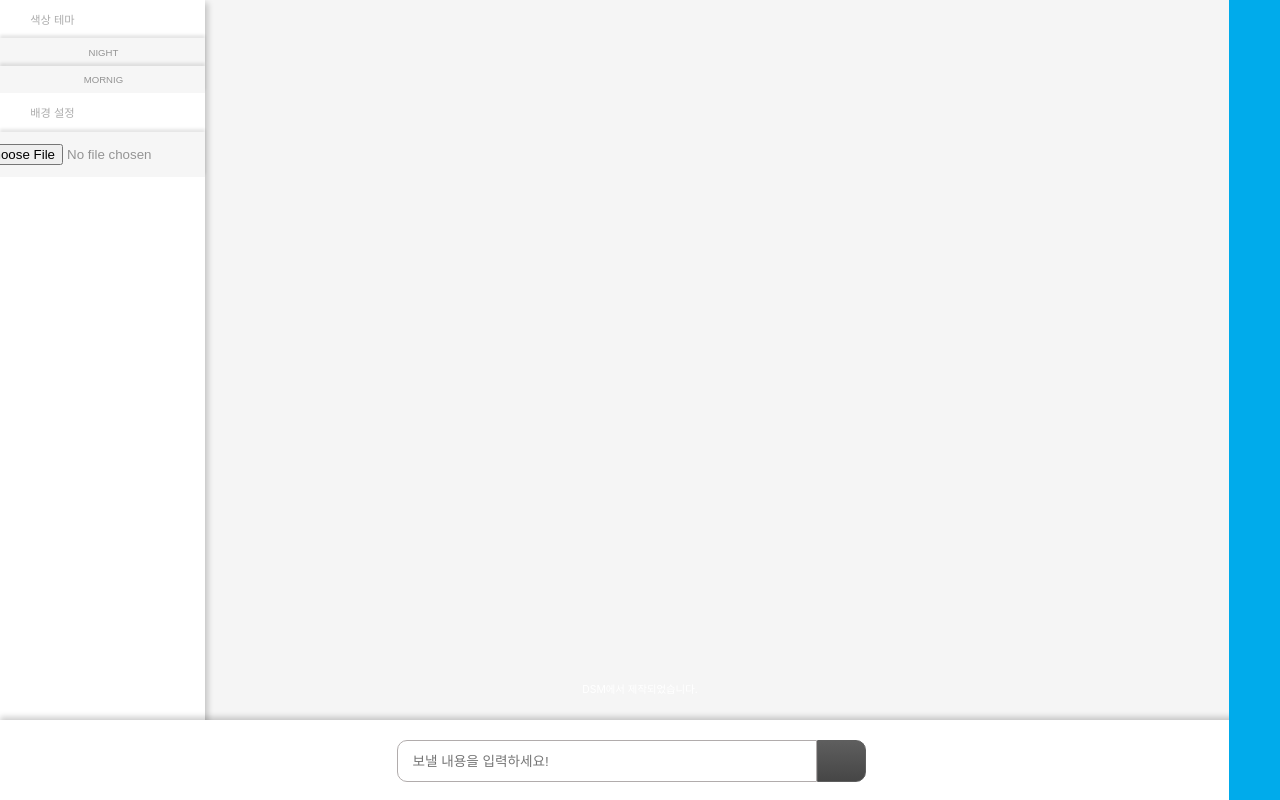
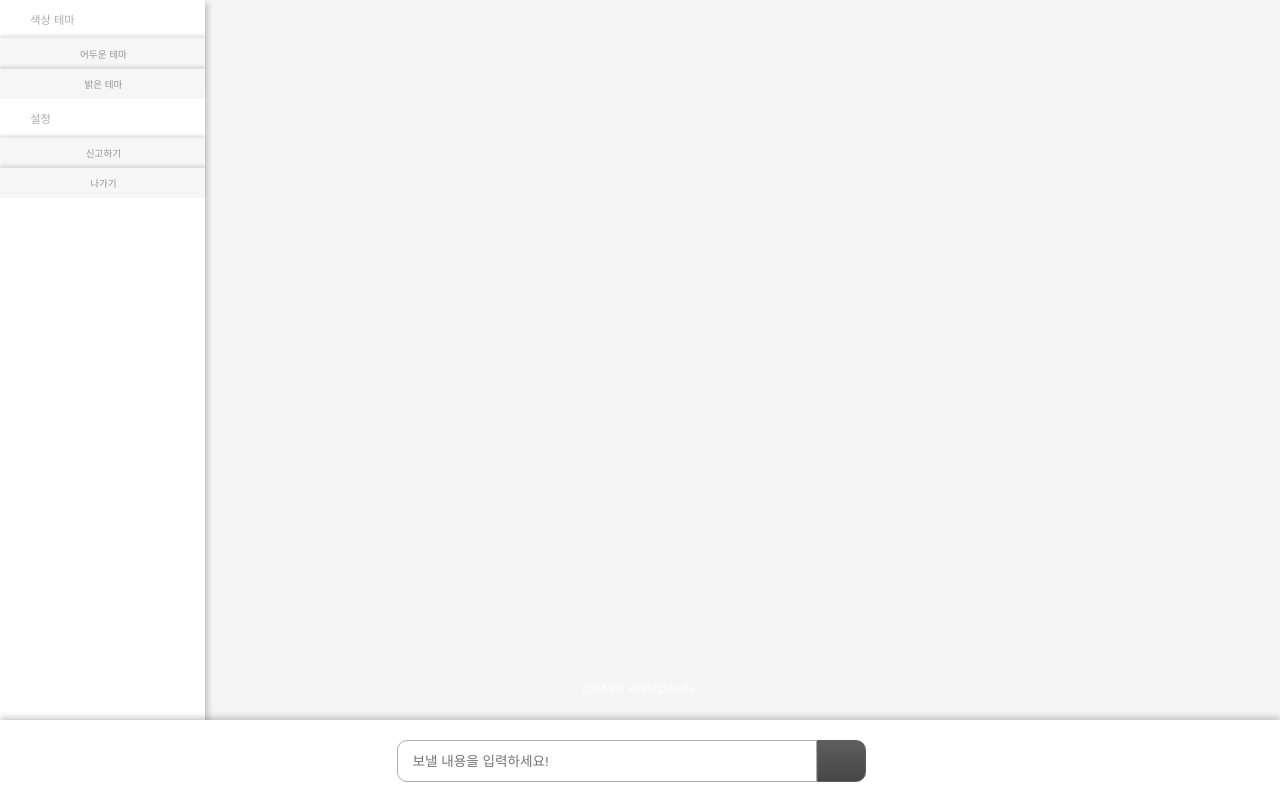
Before and after one commit to DSM-Frandom/Front-end, a React (Create React App) app: page /chating in a window 1280 px wide. Built offline with nearby package versions, Linux system fonts and the light colour scheme; the HTML template or start-up script is replaced by a standard one.

Commit message:
다크모드 구현

```diff
--- a/src/components/PUBLIC/chatingPage.js
+++ b/src/components/PUBLIC/chatingPage.js
@@ -3,36 +3,37 @@ import * as s from '../STYLECOMPONENT/publicStyle'
 import * as c from '../STYLECOMPONENT/chatingStyle'
 
 
-function ChatingPage(){
-    const [Img, setImg] = useState('');
-    function fileUpload(e){
-        console.log(e.target.files[0].name)
-        setImg(e.target.files[0].name)
+function ChatingPage(Lang){
+    const a = Lang.Lang;
+    const [mode, setMode] = useState();
+    const DarkMode=()=>{
+        setMode('dark')
+    }
+    const LightMode=()=>{
+        setMode('light')
     }
     return(
-        <c.ChatingBox>
-            <c.SideBar>
+        <c.ChatingBox style={{backgroundColor:(mode=='dark')?'rgb(70,70,70)':''}}>
+            <c.SideBar style={{backgroundColor:(mode=='dark')?'rgb(50,50,50)':''}}>
                 <c.SettingChat>
                     <c.SettingMenu>
-                    <i class="fas fa-cloud-moon"></i> 색상 테마
+                    <i class="fas fa-cloud-moon"></i> {(a==0)?"COLOR THEME" : "색상 테마"}
                     </c.SettingMenu>
-                    <c.SettingChoose><i class="fas fa-moon"></i>NIGHT</c.SettingChoose>
-                    <c.SettingChoose><i class="fas fa-sun"></i>MORNIG</c.SettingChoose>
+                    <c.SettingChoose style={{backgroundColor:(mode=='dark')?'rgb(100,100,100)':''}} onClick={DarkMode}><i class="fas fa-moon"></i>{(a==0)?"DARK MODE" : "어두운 테마"}</c.SettingChoose>
+                    <c.SettingChoose style={{backgroundColor:(mode=='dark')?'rgb(100,100,100)':''}} onClick={LightMode}><i class="fas fa-sun"></i>{(a==0)?"LIGHT MODE" : "밝은 테마"}</c.SettingChoose>
                     <c.SettingMenu>
-                    <i class="far fa-images"></i> 배경 설정
+                    <i class="fas fa-cog"></i>{(a==0)?"SETTING" : "설정"}
                     </c.SettingMenu>
-                    <c.UploadBox>
-                        <input type="file" onChange={fileUpload}/>
-                    </c.UploadBox>
-                    <img src={Img} alt=""/>
+                    <c.SettingChoose style={{backgroundColor:(mode=='dark')?'rgb(100,100,100)':''}}><i class="fas fa-exclamation"></i>{(a==0)?"REPORT" : "신고하기"}</c.SettingChoose>
+                    <c.SettingChoose style={{backgroundColor:(mode=='dark')?'rgb(100,100,100)':''}}><i class="fas fa-sign-out-alt"></i>{(a==0)?"EXIT" : "나가기"}</c.SettingChoose>
                 </c.SettingChat>
             </c.SideBar>
             <c.ChatingContainer></c.ChatingContainer>
-            <c.RightSideBar></c.RightSideBar>
-            <c.UnderBar>
+{/*             <c.RightSideBar></c.RightSideBar> */}
+            <c.UnderBar style={{backgroundColor:(mode=='dark')?'rgb(50,50,50)':''}}>
                 <c.InputChatBox>
-                    <c.InputChat placeholder="보낼 내용을 입력하세요!"></c.InputChat>
-                    <c.SendChatBtn><i class="fas fa-paper-plane"></i></c.SendChatBtn>
+                    <c.InputChat style={{backgroundColor:(mode=='dark')?'rgb(100,100,100)':'',  color:(mode=='dark')?'whitesmoke':'',border:(mode=='dark')?'none':''}} placeholder="보낼 내용을 입력하세요!"></c.InputChat>
+                    <c.SendChatBtn style={{border:(mode=='dark')?'none':''}}><i class="fas fa-paper-plane"></i></c.SendChatBtn>
                 </c.InputChatBox>
             </c.UnderBar>
         </c.ChatingBox>
```
